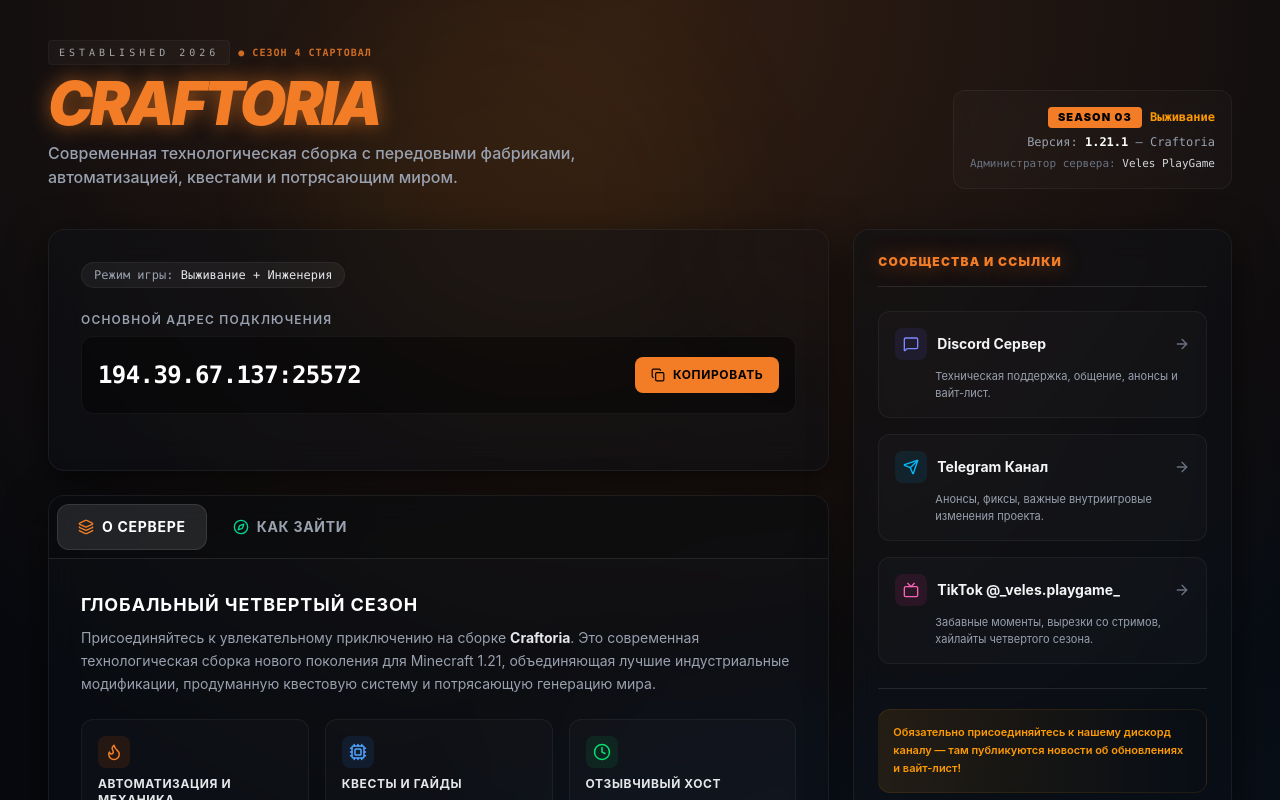
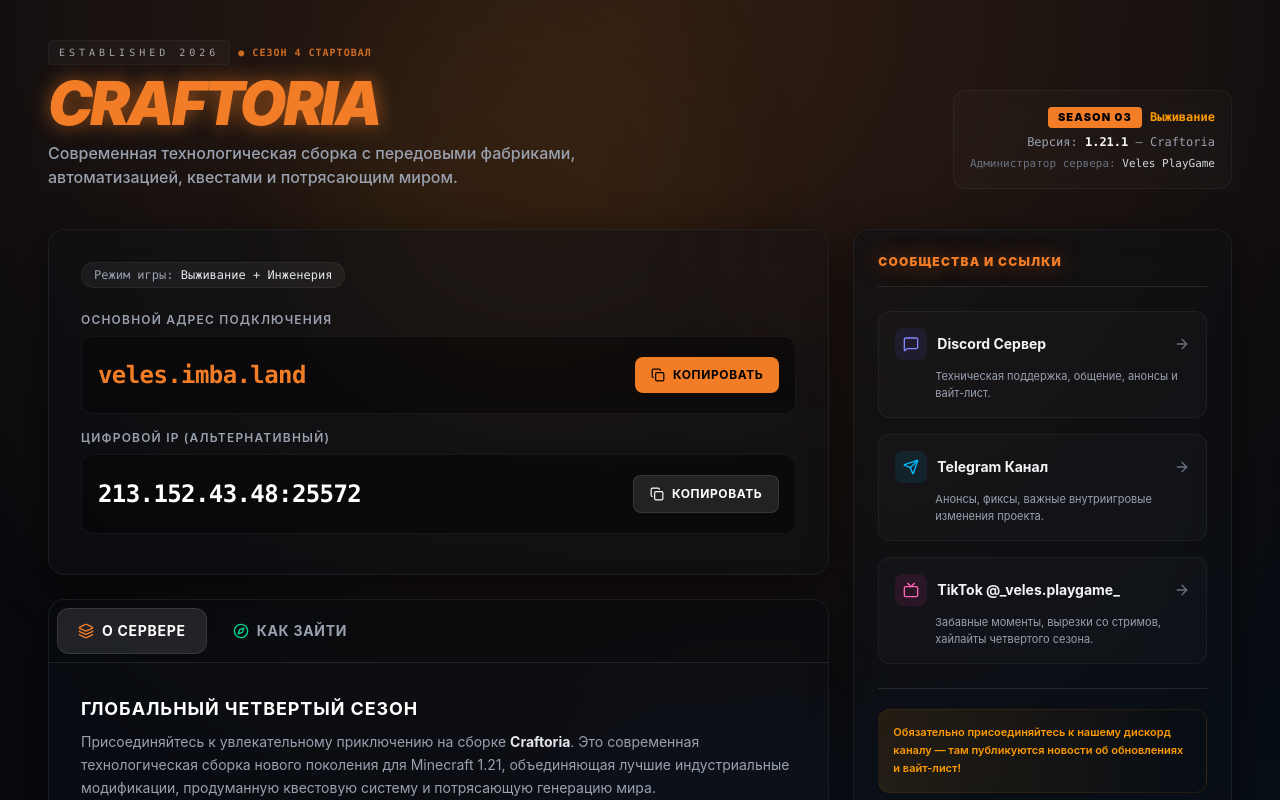
Before and after one commit to kutsandriy14-cyber/Veles-saite, a Next.js app: page / in a window 1280 px wide. Shown: the top 800 px of the page. Built offline with nearby package versions, Linux system fonts and the light colour scheme.

Commit message:
feat: update server IP and add alternative address
Update primary connection IP to domain-based address and introduce an alternative numeric IP option for better connectivity.

```diff
--- a/app/page.tsx
+++ b/app/page.tsx
@@ -21,14 +21,21 @@
 } from 'lucide-react';
 
 export default function HomePage() {
-  const primaryIp = '194.39.67.137:25572';
+  const primaryIp = 'veles.imba.land';
+  const alternativeIp = '213.152.43.48:25572';
 
   const [copiedPrimary, setCopiedPrimary] = useState(false);
+  const [copiedAlternative, setCopiedAlternative] = useState(false);
 
-  const copyToClipboard = (text: string) => {
+  const copyToClipboard = (text: string, isPrimary: boolean) => {
     navigator.clipboard.writeText(text).then(() => {
-      setCopiedPrimary(true);
-      setTimeout(() => setCopiedPrimary(false), 2000);
+      if (isPrimary) {
+        setCopiedPrimary(true);
+        setTimeout(() => setCopiedPrimary(false), 2000);
+      } else {
+        setCopiedAlternative(true);
+        setTimeout(() => setCopiedAlternative(false), 2000);
+      }
     });
   };
 
@@ -97,12 +104,12 @@
 
               <h2 className="text-xs text-gray-400 uppercase tracking-widest font-semibold mb-2">Основной Адрес Подключения</h2>
 
-              <div className="bg-black/40 border border-white/5 px-4 py-3.5 md:py-5 rounded-xl flex items-center justify-between gap-4 mb-6 relative hover:border-white/10 transition-colors">
-                <span className="text-lg md:text-2xl font-mono text-white tracking-tight break-all font-bold">
+              <div className="bg-black/40 border border-white/5 px-4 py-3.5 md:py-5 rounded-xl flex items-center justify-between gap-4 mb-4 relative hover:border-white/10 transition-colors">
+                <span className="text-lg md:text-2xl font-mono text-[#f27d26] tracking-tight break-all font-bold">
                   {primaryIp}
                 </span>
                 <button
-                  onClick={() => copyToClipboard(primaryIp)}
+                  onClick={() => copyToClipboard(primaryIp, true)}
                   className={`flex items-center gap-2 px-4 py-2.5 rounded-lg font-bold text-xs uppercase tracking-wider transition-all shrink-0 hover:scale-[1.02] active:scale-[0.98] ${
                     copiedPrimary
                       ? 'bg-green-500 text-black shadow-lg shadow-green-500/20'
@@ -123,14 +130,43 @@
                   )}
                 </button>
               </div>
+
+              <h2 className="text-xs text-gray-400 uppercase tracking-widest font-semibold mb-2 mt-4">Цифровой IP (Альтернативный)</h2>
+
+              <div className="bg-black/40 border border-white/5 px-4 py-3.5 md:py-5 rounded-xl flex items-center justify-between gap-4 mb-2 relative hover:border-white/10 transition-colors">
+                <span className="text-lg md:text-2xl font-mono text-white tracking-tight break-all font-bold">
+                  {alternativeIp}
+                </span>
+                <button
+                  onClick={() => copyToClipboard(alternativeIp, false)}
+                  className={`flex items-center gap-2 px-4 py-2.5 rounded-lg font-bold text-xs uppercase tracking-wider transition-all shrink-0 hover:scale-[1.02] active:scale-[0.98] ${
+                    copiedAlternative
+                      ? 'bg-green-500 text-black shadow-lg shadow-green-500/20'
+                      : 'bg-white/10 text-white hover:bg-white/20 border border-white/10'
+                  }`}
+                  id="btn-copy-alternative"
+                >
+                  {copiedAlternative ? (
+                    <>
+                      <Check className="w-3.5 h-3.5 stroke-[3px]" />
+                      <span>Скопировано</span>
+                    </>
+                  ) : (
+                    <>
+                      <Copy className="w-3.5 h-3.5" />
+                      <span>Копировать</span>
+                    </>
+                  )}
+                </button>
+              </div>
             </div>
 
             {/* Quick interactive note */}
-            {copiedPrimary && (
-              <div className="absolute bottom-4 left-6 right-6 bg-green-500/10 border border-green-500/20 px-4 py-2.5 rounded-lg flex items-center gap-2.5 animate-fadeIn">
+            {(copiedPrimary || copiedAlternative) && (
+              <div className="bg-green-500/10 border border-green-500/20 px-4 py-2.5 rounded-lg flex items-center gap-2.5 animate-fadeIn mt-4">
                 <CheckCircle2 className="w-4 h-4 text-green-400 shrink-0 animate-pulse" />
-                <span className="text-xs text-green-300">
-                  IP-адрес скопирован в буфер обмена! Теперь вы можете добавить его в Minecraft в раздел «Сетевая игра».
+                <span className="text-xs text-green-300 font-medium">
+                  {copiedPrimary ? 'Домен' : 'Цифровой IP'} успешно скопирован! Добавьте его в Minecraft в раздел «Сетевая игра».
                 </span>
               </div>
             )}
```
